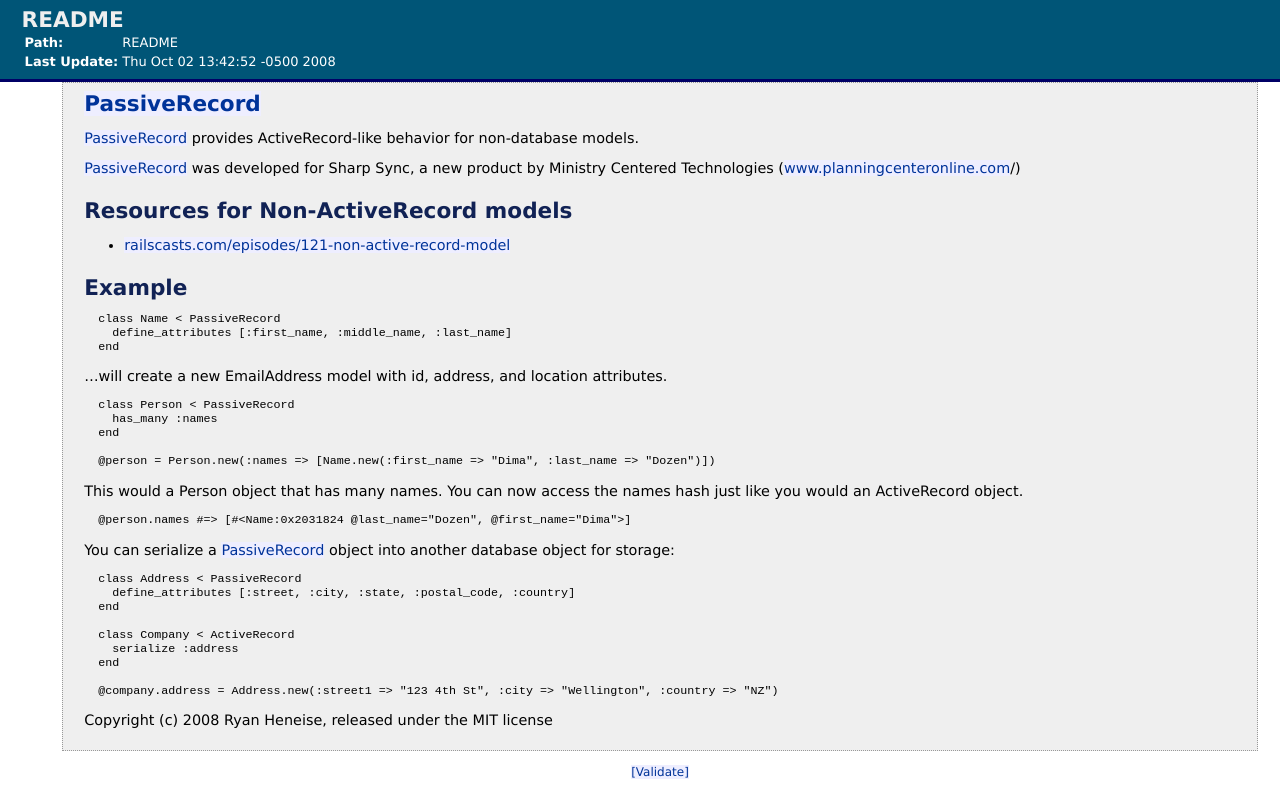
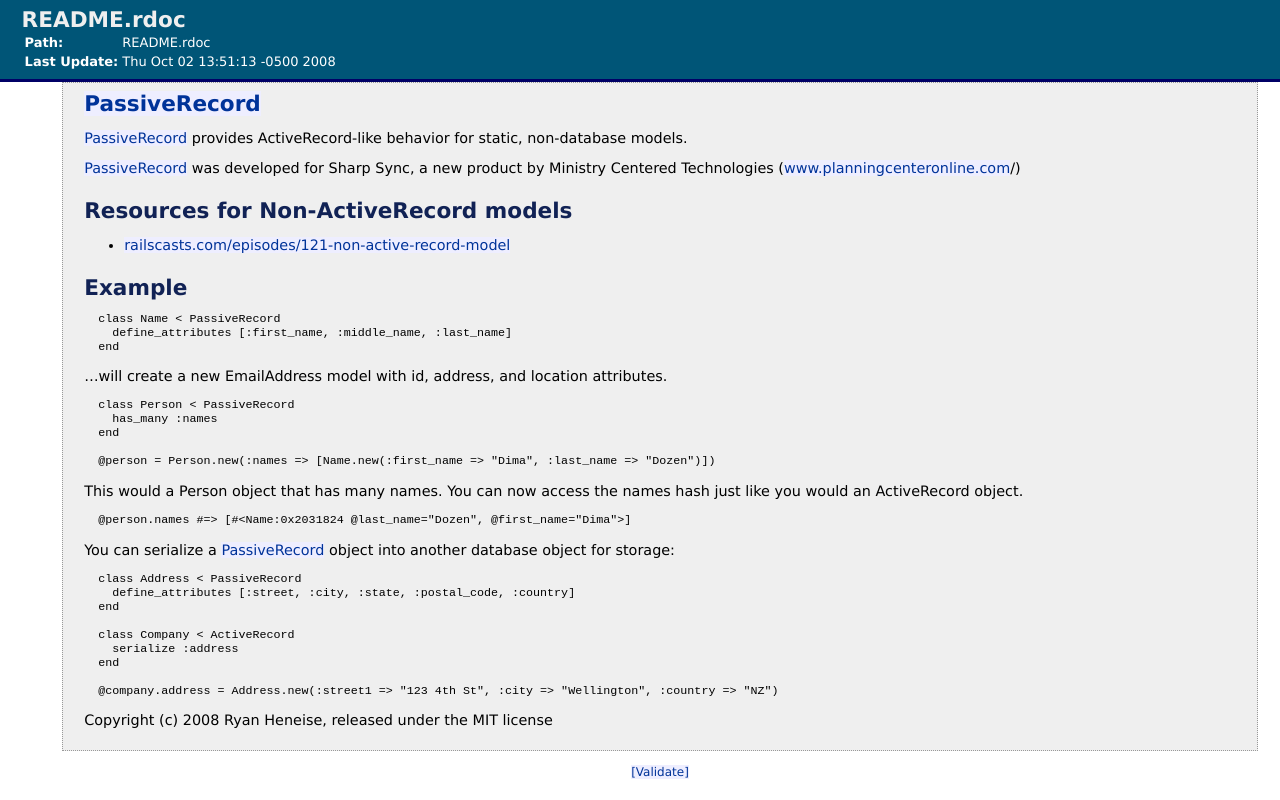
Before and after one commit to ryenski/passive_record, a plain HTML site: page rdoc/files/README_rdoc.html in a window 1280 px wide. Drawn offline with Linux system fonts and the light colour scheme.

Commit message:
Updated rdoc

```diff
--- a/rdoc/files/README.html
+++ b/rdoc/files/README_rdoc.html
@@ -5,7 +5,7 @@
 
 <html xmlns="http://www.w3.org/1999/xhtml" xml:lang="en" lang="en">
 <head>
-  <title>File: README</title>
+  <title>File: README.rdoc</title>
   <meta http-equiv="Content-Type" content="text/html; charset=iso-8859-1" />
   <meta http-equiv="Content-Script-Type" content="text/javascript" />
   <link rel="stylesheet" href=".././rdoc-style.css" type="text/css" media="screen" />
@@ -47,16 +47,16 @@
 
 
   <div id="fileHeader">
-    <h1>README</h1>
+    <h1>README.rdoc</h1>
     <table class="header-table">
     <tr class="top-aligned-row">
       <td><strong>Path:</strong></td>
-      <td>README
+      <td>README.rdoc
       </td>
     </tr>
     <tr class="top-aligned-row">
       <td><strong>Last Update:</strong></td>
-      <td>Thu Oct 02 13:42:52 -0500 2008</td>
+      <td>Thu Oct 02 13:51:13 -0500 2008</td>
     </tr>
     </table>
   </div>
@@ -72,7 +72,7 @@
       <h1><a href="../classes/PassiveRecord.html">PassiveRecord</a></h1>
 <p>
 <a href="../classes/PassiveRecord.html">PassiveRecord</a> provides
-ActiveRecord-like behavior for non-database models.
+ActiveRecord-like behavior for static, non-database models.
 </p>
 <p>
 <a href="../classes/PassiveRecord.html">PassiveRecord</a> was developed for
```
Also changed, not shown: rdoc/fr_file_index.html (+1 -1 lines), rdoc/index.html (+1 -1 lines), 1 other file.
